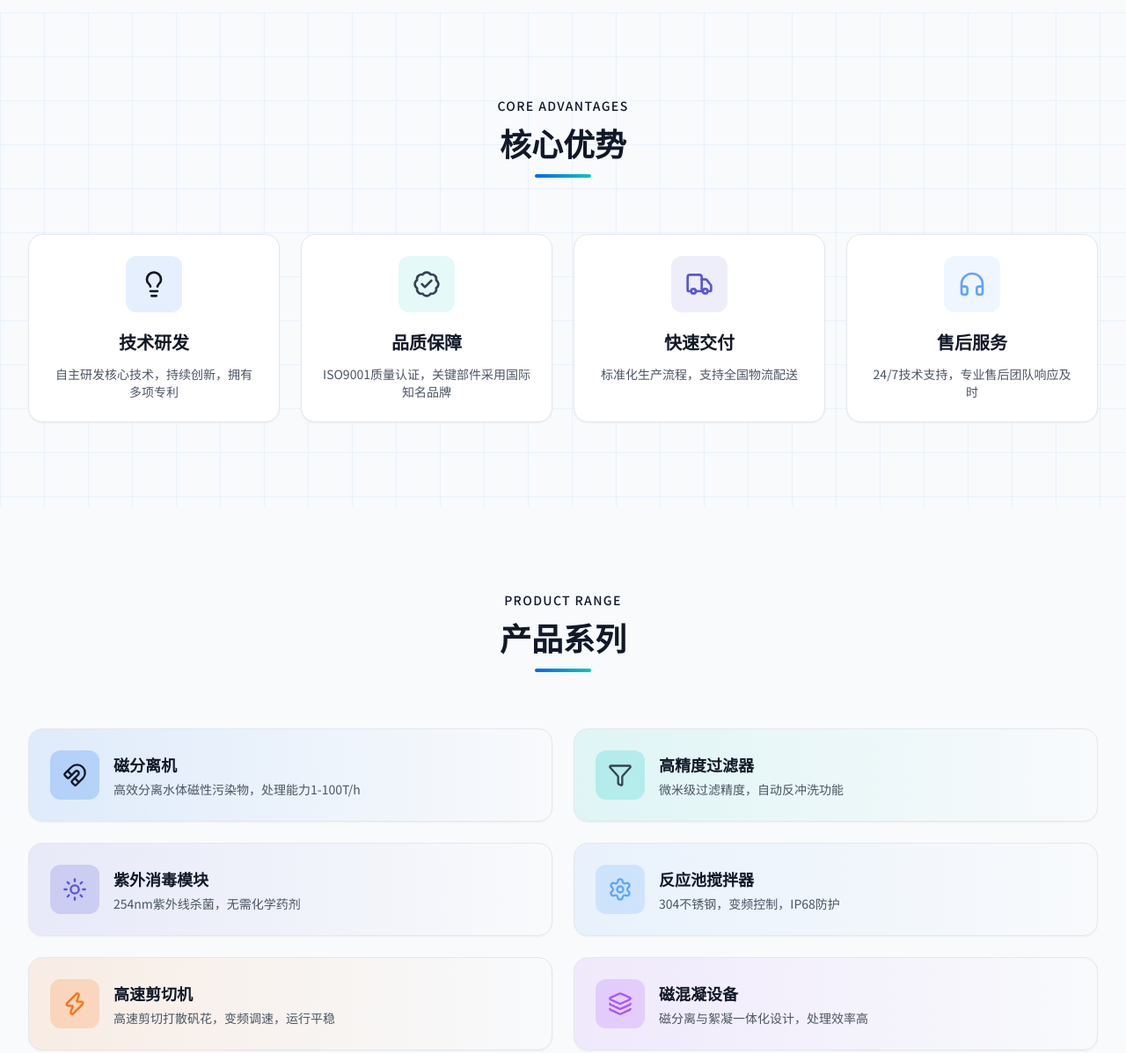
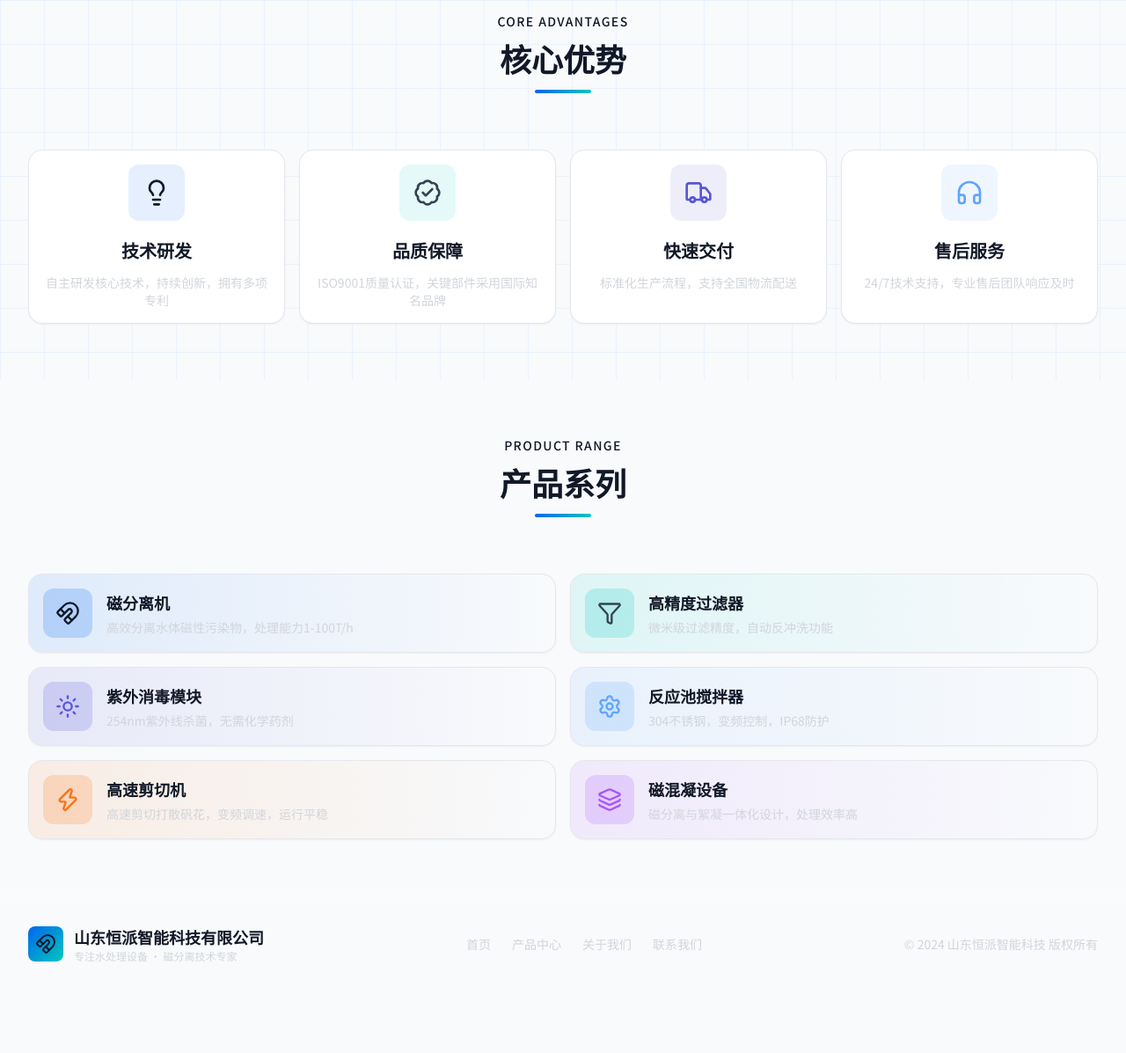
Before and after one commit to anyu1993/SDhengpai, a plain HTML site: page about.html in a window 1280 px wide. Shown: the part 864-2061 px from the top of the page at 88% size. After the commit the page ends 1991 px from the top, so only its background shows below. Drawn offline with nearby package versions, Linux system fonts and the light colour scheme.

```diff
--- a/about.html
+++ b/about.html
@@ -54,14 +54,14 @@
           </div>
           <div>
             <div class="text-lg font-bold text-gray-900">恒派智能科技</div>
-            <div class="text-xs text-gray-600">HENGPAI INTELLIGENT</div>
+            <div class="text-xs text-gray-300">HENGPAI INTELLIGENT</div>
           </div>
         </a>
         <div class="hidden md:flex items-center space-x-8">
-          <a href="index.html" class="text-gray-600 hover:text-gray-900 transition-colors">首页</a>
-          <a href="products.html" class="text-gray-600 hover:text-gray-900 transition-colors">产品中心</a>
+          <a href="index.html" class="text-gray-300 hover:text-gray-900 transition-colors">首页</a>
+          <a href="products.html" class="text-gray-300 hover:text-gray-900 transition-colors">产品中心</a>
           <a href="about.html" class="text-gray-900 hover:text-gray-900 transition-colors">关于我们</a>
-          <a href="contact.html" class="text-gray-600 hover:text-gray-900 transition-colors">联系我们</a>
+          <a href="contact.html" class="text-gray-300 hover:text-gray-900 transition-colors">联系我们</a>
           <a href="contact.html" class="flex items-center space-x-2 text-primary">
             <i data-lucide="message-circle" class="w-4 h-4"></i>
             <span class="font-medium">在线咨询</span>
@@ -71,13 +71,13 @@
       </div>
     </div>
     <div id="mobile-menu" class="mobile-menu fixed top-0 right-0 h-full w-72 bg-white border-l border-light-border md:hidden">
-      <div class="p-6">
-        <button id="close-menu" class="absolute top-6 right-6 text-gray-900"><i data-lucide="x" class="w-6 h-6"></i></button>
+      <div class="p-4">
+        <button id="close-menu" class="absolute top-4 right-6 text-gray-900"><i data-lucide="x" class="w-6 h-6"></i></button>
         <div class="mt-12 space-y-6">
-          <a href="index.html" class="block text-gray-600 text-lg">首页</a>
-          <a href="products.html" class="block text-gray-600 text-lg">产品中心</a>
+          <a href="index.html" class="block text-gray-300 text-lg">首页</a>
+          <a href="products.html" class="block text-gray-300 text-lg">产品中心</a>
           <a href="about.html" class="block text-gray-900 text-lg">关于我们</a>
-          <a href="contact.html" class="block text-gray-600 text-lg">联系我们</a>
+          <a href="contact.html" class="block text-gray-300 text-lg">联系我们</a>
           <a href="contact.html" class="flex items-center space-x-2 text-primary text-lg"><i data-lucide="message-circle" class="w-5 h-5"></i><span>在线咨询</span></a>
         </div>
       </div>
@@ -89,17 +89,17 @@
     <div class="max-w-7xl mx-auto px-4 sm:px-6 lg:px-8 relative z-10 text-center">
       <div class="text-sm text-gray-900 font-medium tracking-widest uppercase mb-3">About Us</div>
       <h1 class="text-4xl sm:text-5xl font-bold text-gray-900 mb-4">关于我们</h1>
-      <p class="text-gray-600 text-lg max-w-2xl mx-auto">用磁分离技术，让每一滴水都回归纯净</p>
+      <p class="text-gray-300 text-lg max-w-2xl mx-auto">用磁分离技术，让每一滴水都回归纯净</p>
     </div>
   </section>
 
-  <section class="py-16 lg:py-24">
+  <section class="py-10 lg:py-16">
     <div class="max-w-7xl mx-auto px-4 sm:px-6 lg:px-8">
       <div class="grid grid-cols-1 lg:grid-cols-2 gap-12 lg:gap-20 items-center">
         <div>
           <h2 class="text-3xl font-bold text-gray-900 mb-6">公司简介</h2>
           <div class="w-16 h-1 bg-gradient-to-r from-primary to-secondary rounded-full mb-8"></div>
-          <div class="space-y-5 text-gray-600 leading-relaxed">
+          <div class="space-y-5 text-gray-300 leading-relaxed">
             <p><strong class="text-gray-900">山东恒派智能科技有限公司</strong>坐落于山东省临沂市兰山区，专注于高端环保水处理设备的研发与制造，是行业内领先的磁分离技术专家。</p>
             <p>我们深知水是生命之源，环境是百年大计。凭借十余年的技术沉淀，恒派自主研发出多款核心产品——<strong class="text-gray-900">磁分离机</strong>、<strong class="text-gray-700">转鼓式精密过滤器</strong>、<strong class="text-accent">明渠式紫外线消毒器</strong>等，广泛应用于市政污水、工业废水、食品饮料、制药、化工等领域，为数千家客户提供稳定可靠的水处理解决方案。</p>
             <p>我们相信：<strong class="text-gray-900">好的设备，不仅要高效运行，更要省心耐用。</strong>从方案设计到设备交付，从安装调试到售后运维，恒派团队始终以专业、诚信的态度，为每一位客户创造价值。</p>
@@ -107,23 +107,23 @@
         </div>
         <div class="relative">
           <div class="absolute -inset-4 bg-gradient-to-r from-primary/20 to-secondary/20 rounded-3xl blur-xl opacity-50"></div>
-          <div class="relative bg-light-card rounded-2xl p-8 border border-gray-200 shadow-sm">
-            <div class="grid grid-cols-2 gap-6">
+          <div class="relative bg-light-card rounded-2xl p-4 border border-gray-200 shadow-sm">
+            <div class="grid grid-cols-2 gap-4">
               <div class="text-center p-4 rounded-xl bg-white">
                 <div class="text-3xl font-bold text-gradient mb-1">10+</div>
-                <div class="text-gray-600 text-sm">年行业经验</div>
+                <div class="text-gray-300 text-sm">年行业经验</div>
               </div>
               <div class="text-center p-4 rounded-xl bg-white">
                 <div class="text-3xl font-bold text-gradient mb-1">100+</div>
-                <div class="text-gray-600 text-sm">成功案例</div>
+                <div class="text-gray-300 text-sm">成功案例</div>
               </div>
               <div class="text-center p-4 rounded-xl bg-white">
                 <div class="text-3xl font-bold text-gradient mb-1">50+</div>
-                <div class="text-gray-600 text-sm">合作客户</div>
+                <div class="text-gray-300 text-sm">合作客户</div>
               </div>
               <div class="text-center p-4 rounded-xl bg-white">
                 <div class="text-3xl font-bold text-gradient mb-1">98%</div>
-                <div class="text-gray-600 text-sm">客户满意度</div>
+                <div class="text-gray-300 text-sm">客户满意度</div>
               </div>
             </div>
           </div>
@@ -132,7 +132,7 @@
     </div>
   </section>
 
-  <section class="py-16 lg:py-24 grid-bg">
+  <section class="py-10 lg:py-16 grid-bg">
     <div class="max-w-7xl mx-auto px-4 sm:px-6 lg:px-8">
       <div class="text-center mb-16">
         <div class="text-sm text-gray-900 font-medium tracking-widest uppercase mb-3">Core Advantages</div>
@@ -140,44 +140,44 @@
         <div class="w-16 h-1 bg-gradient-to-r from-primary to-secondary mx-auto rounded-full"></div>
       </div>
 
-      <div class="grid grid-cols-1 sm:grid-cols-2 lg:grid-cols-4 gap-6">
-        <div class="p-6 rounded-2xl bg-light-card border border-gray-200 shadow-sm text-center hover:border-primary/50 transition-colors">
+      <div class="grid grid-cols-1 sm:grid-cols-2 lg:grid-cols-4 gap-4">
+        <div class="p-4 rounded-2xl bg-light-card border border-gray-200 shadow-sm text-center hover:border-primary/50 transition-colors">
           <div class="w-16 h-16 mx-auto rounded-xl bg-primary/10 flex items-center justify-center mb-5">
             <i data-lucide="lightbulb" class="w-8 h-8 text-gray-900"></i>
           </div>
           <h3 class="text-xl font-bold text-gray-900 mb-3">技术研发</h3>
-          <p class="text-gray-600 text-sm">自主研发核心技术，持续创新，拥有多项专利</p>
+          <p class="text-gray-300 text-sm">自主研发核心技术，持续创新，拥有多项专利</p>
         </div>
 
-        <div class="p-6 rounded-2xl bg-light-card border border-gray-200 shadow-sm text-center hover:border-secondary/50 transition-colors">
+        <div class="p-4 rounded-2xl bg-light-card border border-gray-200 shadow-sm text-center hover:border-secondary/50 transition-colors">
           <div class="w-16 h-16 mx-auto rounded-xl bg-secondary/10 flex items-center justify-center mb-5">
             <i data-lucide="badge-check" class="w-8 h-8 text-gray-700"></i>
           </div>
           <h3 class="text-xl font-bold text-gray-900 mb-3">品质保障</h3>
-          <p class="text-gray-600 text-sm">ISO9001质量认证，关键部件采用国际知名品牌</p>
+          <p class="text-gray-300 text-sm">ISO9001质量认证，关键部件采用国际知名品牌</p>
         </div>
 
-        <div class="p-6 rounded-2xl bg-light-card border border-gray-200 shadow-sm text-center hover:border-accent/50 transition-colors">
+        <div class="p-4 rounded-2xl bg-light-card border border-gray-200 shadow-sm text-center hover:border-accent/50 transition-colors">
           <div class="w-16 h-16 mx-auto rounded-xl bg-accent/10 flex items-center justify-center mb-5">
             <i data-lucide="truck" class="w-8 h-8 text-accent"></i>
           </div>
           <h3 class="text-xl font-bold text-gray-900 mb-3">快速交付</h3>
-          <p class="text-gray-600 text-sm">标准化生产流程，支持全国物流配送</p>
+          <p class="text-gray-300 text-sm">标准化生产流程，支持全国物流配送</p>
         </div>
 
-        <div class="p-6 rounded-2xl bg-light-card border border-gray-200 shadow-sm text-center hover:border-blue-400/50 transition-colors">
+        <div class="p-4 rounded-2xl bg-light-card border border-gray-200 shadow-sm text-center hover:border-blue-400/50 transition-colors">
           <div class="w-16 h-16 mx-auto rounded-xl bg-blue-400/10 flex items-center justify-center mb-5">
             <i data-lucide="headphones" class="w-8 h-8 text-blue-400"></i>
           </div>
           <h3 class="text-xl font-bold text-gray-900 mb-3">售后服务</h3>
-          <p class="text-gray-600 text-sm">24/7技术支持，专业售后团队响应及时</p>
+          <p class="text-gray-300 text-sm">24/7技术支持，专业售后团队响应及时</p>
         </div>
       </div>
     </div>
   </section>
 
   <!-- 产品系列 -->
-  <section class="py-16 lg:py-24">
+  <section class="py-10 lg:py-16">
     <div class="max-w-7xl mx-auto px-4 sm:px-6 lg:px-8">
       <div class="text-center mb-16">
         <div class="text-sm text-gray-900 font-medium tracking-widest uppercase mb-3">Product Range</div>
@@ -185,75 +185,75 @@
         <div class="w-16 h-1 bg-gradient-to-r from-primary to-secondary mx-auto rounded-full"></div>
       </div>
 
-      <div class="grid grid-cols-1 sm:grid-cols-2 gap-6">
-        <div class="p-6 rounded-2xl bg-gradient-to-r from-primary/10 to-transparent border border-gray-200 shadow-sm">
+      <div class="grid grid-cols-1 sm:grid-cols-2 gap-4">
+        <div class="p-4 rounded-2xl bg-gradient-to-r from-primary/10 to-transparent border border-gray-200 shadow-sm">
           <div class="flex items-center space-x-4">
             <div class="w-14 h-14 rounded-xl bg-primary/20 flex items-center justify-center flex-shrink-0">
               <i data-lucide="magnet" class="w-7 h-7 text-gray-900"></i>
             </div>
             <div>
               <h3 class="text-lg font-bold text-gray-900 mb-1">磁分离机</h3>
-              <p class="text-gray-600 text-sm">高效分离水体磁性污染物，处理能力1-100T/h</p>
+              <p class="text-gray-300 text-sm">高效分离水体磁性污染物，处理能力1-100T/h</p>
             </div>
           </div>
         </div>
 
-        <div class="p-6 rounded-2xl bg-gradient-to-r from-secondary/10 to-transparent border border-gray-200 shadow-sm">
+        <div class="p-4 rounded-2xl bg-gradient-to-r from-secondary/10 to-transparent border border-gray-200 shadow-sm">
           <div class="flex items-center space-x-4">
             <div class="w-14 h-14 rounded-xl bg-secondary/20 flex items-center justify-center flex-shrink-0">
               <i data-lucide="filter" class="w-7 h-7 text-gray-700"></i>
             </div>
             <div>
               <h3 class="text-lg font-bold text-gray-900 mb-1">高精度过滤器</h3>
-              <p class="text-gray-600 text-sm">微米级过滤精度，自动反冲洗功能</p>
+              <p class="text-gray-300 text-sm">微米级过滤精度，自动反冲洗功能</p>
             </div>
           </div>
         </div>
 
-        <div class="p-6 rounded-2xl bg-gradient-to-r from-accent/10 to-transparent border border-gray-200 shadow-sm">
+        <div class="p-4 rounded-2xl bg-gradient-to-r from-accent/10 to-transparent border border-gray-200 shadow-sm">
           <div class="flex items-center space-x-4">
             <div class="w-14 h-14 rounded-xl bg-accent/20 flex items-center justify-center flex-shrink-0">
               <i data-lucide="sun" class="w-7 h-7 text-accent"></i>
             </div>
             <div>
               <h3 class="text-lg font-bold text-gray-900 mb-1">紫外消毒模块</h3>
-              <p class="text-gray-600 text-sm">254nm紫外线杀菌，无需化学药剂</p>
+              <p class="text-gray-300 text-sm">254nm紫外线杀菌，无需化学药剂</p>
             </div>
           </div>
         </div>
 
-        <div class="p-6 rounded-2xl bg-gradient-to-r from-blue-400/10 to-transparent border border-gray-200 shadow-sm">
+        <div class="p-4 rounded-2xl bg-gradient-to-r from-blue-400/10 to-transparent border border-gray-200 shadow-sm">
           <div class="flex items-center space-x-4">
             <div class="w-14 h-14 rounded-xl bg-blue-400/20 flex items-center justify-center flex-shrink-0">
               <i data-lucide="settings" class="w-7 h-7 text-blue-400"></i>
             </div>
             <div>
               <h3 class="text-lg font-bold text-gray-900 mb-1">反应池搅拌器</h3>
-              <p class="text-gray-600 text-sm">304不锈钢，变频控制，IP68防护</p>
+              <p class="text-gray-300 text-sm">304不锈钢，变频控制，IP68防护</p>
             </div>
           </div>
         </div>
 
-        <div class="p-6 rounded-2xl bg-gradient-to-r from-orange-500/10 to-transparent border border-gray-200 shadow-sm">
+        <div class="p-4 rounded-2xl bg-gradient-to-r from-orange-500/10 to-transparent border border-gray-200 shadow-sm">
           <div class="flex items-center space-x-4">
             <div class="w-14 h-14 rounded-xl bg-orange-500/20 flex items-center justify-center flex-shrink-0">
               <i data-lucide="zap" class="w-7 h-7 text-orange-500"></i>
             </div>
             <div>
               <h3 class="text-lg font-bold text-gray-900 mb-1">高速剪切机</h3>
-              <p class="text-gray-600 text-sm">高速剪切打散矾花，变频调速，运行平稳</p>
+              <p class="text-gray-300 text-sm">高速剪切打散矾花，变频调速，运行平稳</p>
             </div>
           </div>
         </div>
 
-        <div class="p-6 rounded-2xl bg-gradient-to-r from-purple-500/10 to-transparent border border-gray-200 shadow-sm">
+        <div class="p-4 rounded-2xl bg-gradient-to-r from-purple-500/10 to-transparent border border-gray-200 shadow-sm">
           <div class="flex items-center space-x-4">
             <div class="w-14 h-14 rounded-xl bg-purple-500/20 flex items-center justify-center flex-shrink-0">
               <i data-lucide="layers" class="w-7 h-7 text-purple-500"></i>
             </div>
             <div>
               <h3 class="text-lg font-bold text-gray-900 mb-1">磁混凝设备</h3>
-              <p class="text-gray-600 text-sm">磁分离与絮凝一体化设计，处理效率高</p>
+              <p class="text-gray-300 text-sm">磁分离与絮凝一体化设计，处理效率高</p>
             </div>
           </div>
         </div>
@@ -261,25 +261,25 @@
     </div>
   </section>
 
-  <footer class="py-12 border-t border-white/10">
+  <footer class="py-8 border-t border-white/10">
     <div class="max-w-7xl mx-auto px-4 sm:px-6 lg:px-8">
-      <div class="flex flex-col md:flex-row items-center justify-between gap-6">
+      <div class="flex flex-col md:flex-row items-center justify-between gap-4">
         <div class="flex items-center space-x-3">
           <div class="w-10 h-10 rounded-lg bg-gradient-to-br from-primary to-secondary flex items-center justify-center">
             <i data-lucide="magnet" class="w-6 h-6 text-gray-900"></i>
           </div>
           <div>
             <div class="text-lg font-bold text-gray-900">山东恒派智能科技有限公司</div>
-            <div class="text-xs text-gray-600">专注水处理设备 · 磁分离技术专家</div>
+            <div class="text-xs text-gray-300">专注水处理设备 · 磁分离技术专家</div>
           </div>
         </div>
-        <div class="flex items-center space-x-6 text-sm text-gray-600">
+        <div class="flex items-center space-x-6 text-sm text-gray-300">
           <a href="index.html" class="hover:text-gray-900 transition-colors">首页</a>
           <a href="products.html" class="hover:text-gray-900 transition-colors">产品中心</a>
           <a href="about.html" class="hover:text-gray-900 transition-colors">关于我们</a>
           <a href="contact.html" class="hover:text-gray-900 transition-colors">联系我们</a>
         </div>
-        <div class="text-sm text-gray-600">© 2024 山东恒派智能科技 版权所有</div>
+        <div class="text-sm text-gray-300">© 2024 山东恒派智能科技 版权所有</div>
       </div>
     </div>
   </footer>
```
